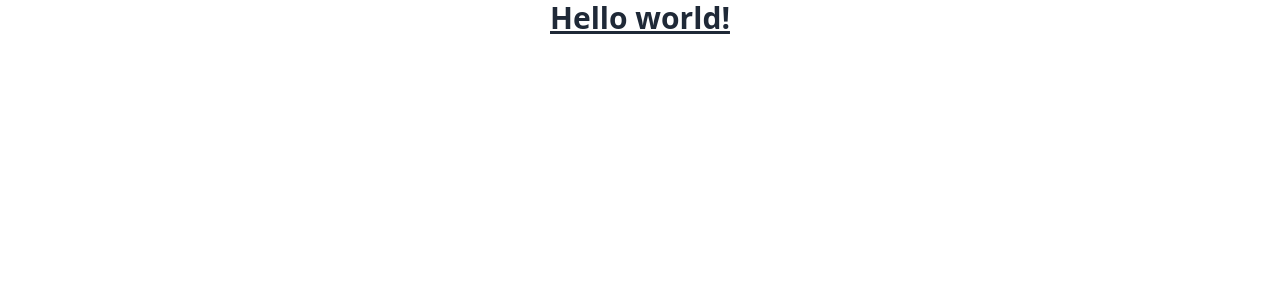
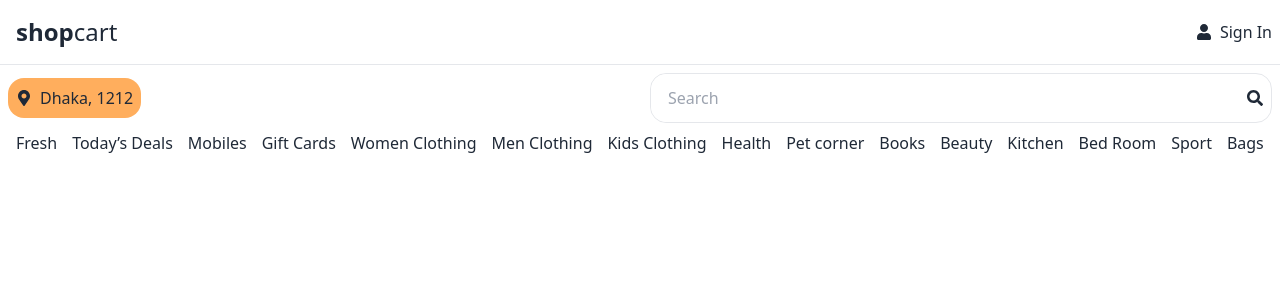
Before and after one commit to sohag-9065/Masterkey-technical-test, a React (Create React App) app: page / in a window 1280 px wide. Shown: the top 300 px of the page. Built offline with nearby package versions, Linux system fonts and the light colour scheme.

Commit message:
Navbar crate

```diff
--- a/package.json
+++ b/package.json
@@ -9,6 +9,7 @@
     "daisyui": "^2.42.1",
     "react": "^18.2.0",
     "react-dom": "^18.2.0",
+    "react-icons": "^4.6.0",
     "react-scripts": "5.0.1",
     "web-vitals": "^2.1.4"
   },
--- a/src/App.js
+++ b/src/App.js
@@ -1,12 +1,11 @@
 import logo from './logo.svg';
 import './App.css';
+import Header from './components/Header/Header';
 
 function App() {
   return (
-    <div className="App">
-      <h1 className="text-3xl font-bold underline">
-        Hello world!
-      </h1>
+    <div className='max-w-screen-2xl mx-auto'>
+      <Header />
     </div>
   );
 }
--- /dev/null
+++ b/src/components/Header/Header.jsx
@@ -0,0 +1,17 @@
+import React from 'react';
+import MenuNames from './MenuNames';
+import Navlogo from './Navlogo';
+import SearchNav from './SearchNav';
+
+const Header = () => {
+    return (
+        <div>
+            <Navlogo />
+            <hr className='text-[#808080]' />
+            <SearchNav />
+            <MenuNames />
+        </div>
+    );
+};
+
+export default Header;
--- /dev/null
+++ b/src/components/Header/MenuNames.jsx
@@ -0,0 +1,33 @@
+import React from 'react';
+
+const MenuNames = () => {
+    const menuItems = [
+        "Fresh",
+        "Today’s Deals",
+        "Mobiles",
+        "Gift Cards",
+        "Women Clothing",
+        "Men Clothing",
+        "Kids Clothing",
+        "Health",
+        "Pet corner",
+        "Books",
+        "Beauty",
+        "Kitchen",
+        "Bed Room",
+        "Sport",
+        "Bags",
+    ]
+    return (
+        <div className='flex justify-between px-4' >
+            {
+               menuItems.map((menu, index) => <p
+               key={index}
+               >{menu}</p>
+               )
+            }
+        </div>
+    );
+};
+
+export default MenuNames;
--- /dev/null
+++ b/src/components/Header/Navlogo.jsx
@@ -0,0 +1,19 @@
+import React from 'react';
+import { FaUser } from "react-icons/fa";
+
+const Navlogo = () => {
+    return (
+        <div className="navbar bg-base-100 ">
+            <div className="flex-1">
+                <span className='ml-2 text-2xl'><span className='font-bold'>shop</span>cart</span>
+            </div>
+            <div className="flex-none ">
+                <FaUser />
+                <span className='ml-2'>Sign In</span>
+            </div>
+        </div>
+
+    );
+};
+
+export default Navlogo;
--- /dev/null
+++ b/src/components/Header/SearchNav.jsx
@@ -0,0 +1,25 @@
+import React from 'react';
+import { FaMapMarkerAlt, FaSearch } from 'react-icons/fa';
+
+const SearchNav = () => {
+    return (
+        <div className="navbar bg-base-100 ">
+            <div className="flex-1 ">
+                <div className="flex justify-center items-center p-2 rounded-2xl bg-[#FFAE5D]">
+                    <FaMapMarkerAlt />
+                    <span className='ml-2'>Dhaka, 1212</span>
+                </div>
+            </div>
+            <div className="flex-none">
+                <div className=" flex justify-between items-center  rounded-2xl border pr-2 w-[622px]">
+                    <input type="text" placeholder="Search" className="input  rounded-2xl" />
+                    <FaSearch />
+
+                </div>
+
+            </div>
+        </div>
+    );
+};
+
+export default SearchNav;
```
Also changed, not shown: public/data.json (added, +114 -0 lines), 1 other file (tests, documents, lock files or other folders).
